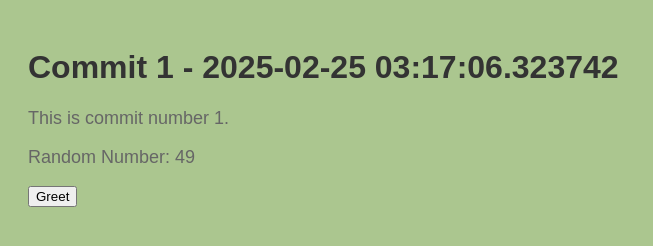
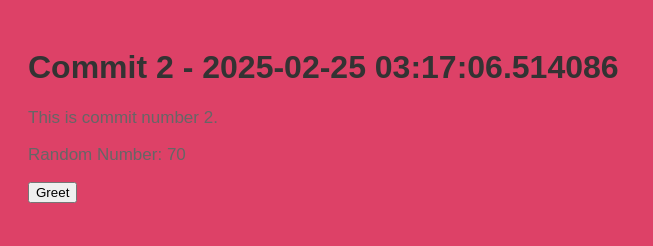
Before and after one commit to legbald0d/myrep-repo-20250225031704, a plain HTML site: page index.html in a window 1280 px wide. Shown: the whole page, without its empty margins (0-653 px from the left). Drawn offline with Linux system fonts and the light colour scheme.

Commit message:
📝 Commit 2 with HTML, CSS, and JS

```diff
--- a/index.html
+++ b/index.html
@@ -2,13 +2,13 @@
     <!DOCTYPE html>
     <html>
     <head>
-        <title>Commit 1 - 2025-02-25 03:17:06.323742</title>
+        <title>Commit 2 - 2025-02-25 03:17:06.514086</title>
         <link rel="stylesheet" href="style.css">
     </head>
     <body>
-        <h1>Commit 1 - 2025-02-25 03:17:06.323742</h1>
-        <p>This is commit number 1.</p>
-        <p>Random Number: 49</p>
+        <h1>Commit 2 - 2025-02-25 03:17:06.514086</h1>
+        <p>This is commit number 2.</p>
+        <p>Random Number: 70</p>
         <button onclick="greet()">Greet</button>
         <script src="script.js"></script>
     </body>
--- a/script.js
+++ b/script.js
@@ -2,4 +2,4 @@
     function greet() {
         alert('Hello from commit ' + commitNumber + '!');
     }
-    var commitNumber = 1;
+    var commitNumber = 2;
--- a/style.css
+++ b/style.css
@@ -1,7 +1,7 @@
 
     body {
         font-family: Arial, sans-serif;
-        background-color: #abc68f;
+        background-color: #dd4167;
         padding: 20px;
     }
     h1 {
@@ -9,5 +9,5 @@
     }
     p {
         color: #666;
-        font-size: 18px;
+        font-size: 17px;
     }
```
